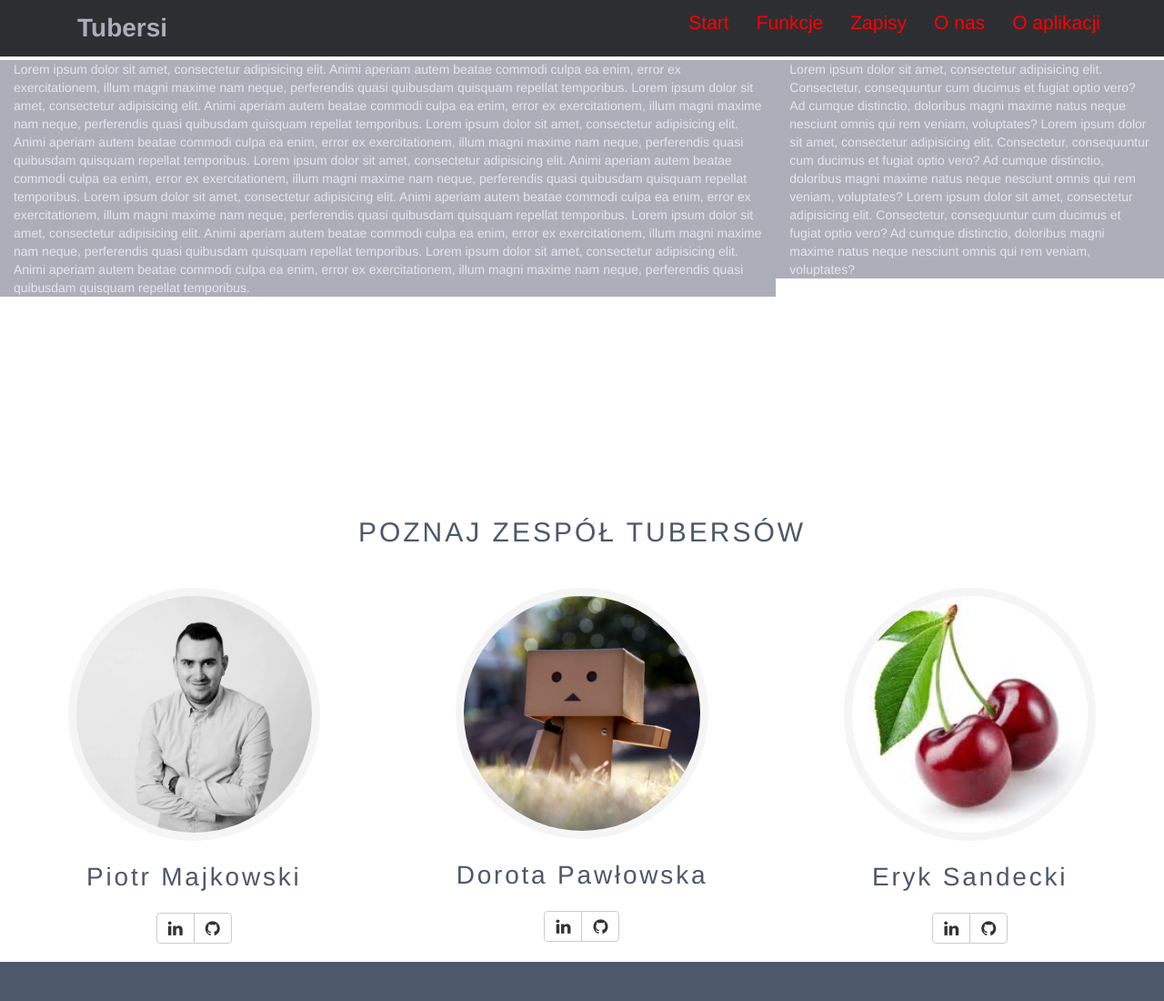
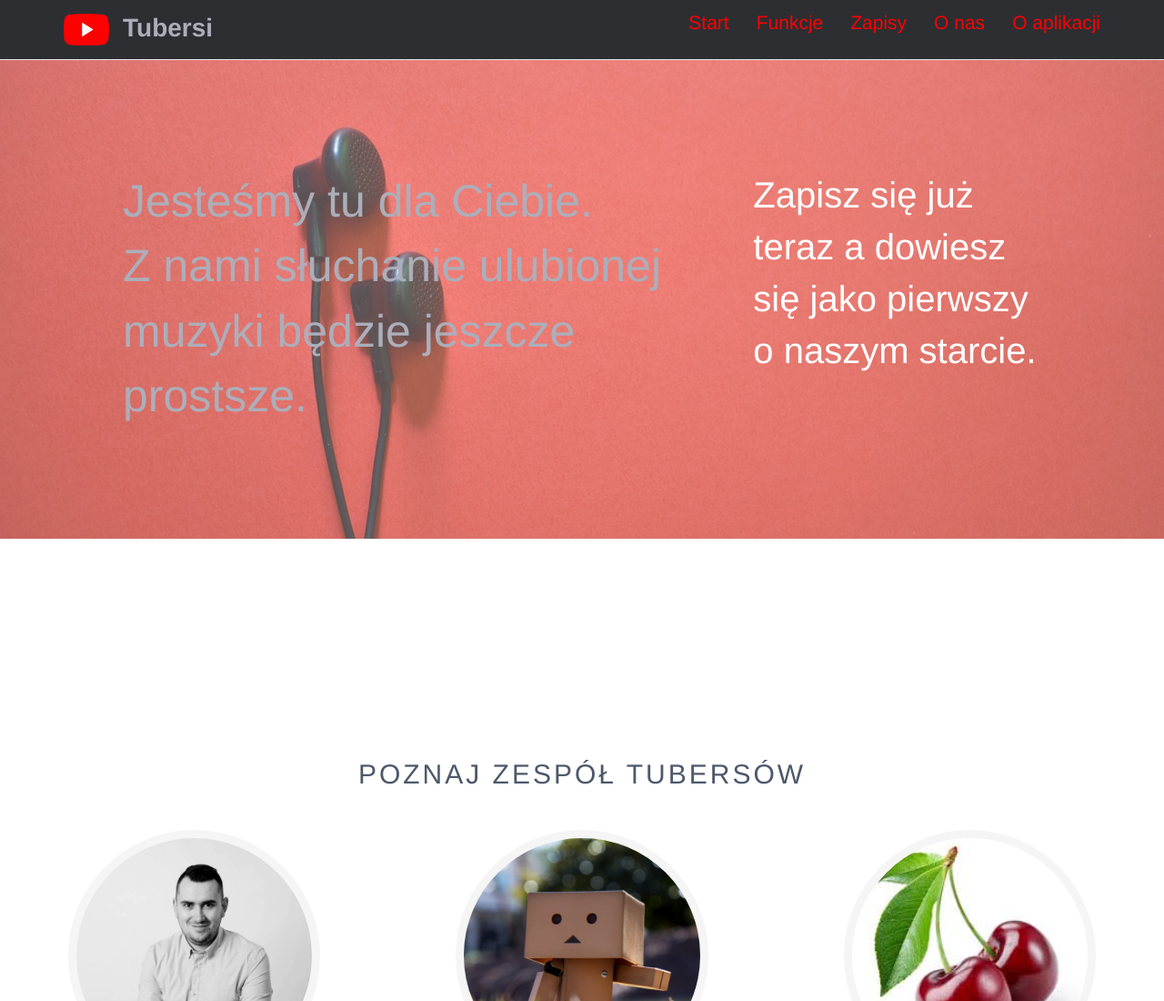
Before and after one commit to infoshareacademy/jfdzs2-tubersi, a plain HTML site: page index.html in a window 1280 px wide. Shown: the top 1100 px of the page at 91% size. Drawn offline with nearby package versions, Linux system fonts and the light colour scheme.

Commit message:
work from class1 add big picture

```diff
--- a/css/styles.css
+++ b/css/styles.css
@@ -1,22 +1,12 @@
-<<<<<<< Temporary merge branch 1
-
-.parallax{
-    /* Create the parallax scrolling effect */
-    background-size: cover;
-    height: 100%;
-    background: url("../images/night-roof-blue-sky__L.jpeg")no-repeat fixed center;
-}
-
-=======
 /*### Wspólne style ### */
 
 
 /*### DOROTA ### feature-navi ### Pasek Nawigacyjny (FIXED) */
 
-    /*color: #4D586A;*/
-    /*color: #2D2E32;*/
-    /*color: #ACAEBA;*/
-    /*color: #FE0000;*/
+    /*color: #4D586A; ciemny*/
+    /*color: #2D2E32; najciemniejszy*/
+    /*color: #ACAEBA; jasny szary*/
+    /*color: #FE0000; czerwony*/
 
 .logo{
     padding: 0;
@@ -76,23 +66,27 @@ section{
 
 /*### DOROTA ### feature-sneakpeak ### Tzw. Zajawka*/
 .parallax{
-    background: url("../images/night-roof-blue-sky__L.jpeg") no-repeat center fixed;
+    background: url("../images/5.jpg") no-repeat center fixed;
     background-size: cover;
-    height: 100%;
 }
 
 .flash{
-    background: #ACAEBA;
-}
-span{
-    color: white;
-    opacity: 0.7;
+    background: rgba(255,255,255,0.3);
+    padding: 4em;
+    font-size: 30px;
+    color: #ACAEBA;
 }
 
-.form{
-    background: #ACAEBA;
+.left{
+    display: block;
+    font-size: 50px;
 }
 
+.right{
+    color: #ffffff;
+    /*display: block;*/
+    font-size: 40px;
+}
 
 /*### ERYK ### feature-functions ### Spis planowanych funkcji*/
 
--- a/index.html
+++ b/index.html
@@ -45,23 +45,14 @@
 
     <main>
         <!--### DOROTA ### feature-sneakpeak ### Tzw. Zajawka -->
-        <section id="zajawka" class="container-fluid">
-            <div class="row">
-                <div class="flash col-xs-12 col-sm-12 col-md-8 col-lg-8">
-                <span>Lorem ipsum dolor sit amet, consectetur adipisicing elit. Animi aperiam autem beatae commodi culpa ea enim, error ex exercitationem, illum magni maxime nam neque, perferendis quasi quibusdam quisquam repellat temporibus.
-                Lorem ipsum dolor sit amet, consectetur adipisicing elit. Animi aperiam autem beatae commodi culpa ea enim, error ex exercitationem, illum magni maxime nam neque, perferendis quasi quibusdam quisquam repellat temporibus.
-                Lorem ipsum dolor sit amet, consectetur adipisicing elit. Animi aperiam autem beatae commodi culpa ea enim, error ex exercitationem, illum magni maxime nam neque, perferendis quasi quibusdam quisquam repellat temporibus.
-                Lorem ipsum dolor sit amet, consectetur adipisicing elit. Animi aperiam autem beatae commodi culpa ea enim, error ex exercitationem, illum magni maxime nam neque, perferendis quasi quibusdam quisquam repellat temporibus.
-                Lorem ipsum dolor sit amet, consectetur adipisicing elit. Animi aperiam autem beatae commodi culpa ea enim, error ex exercitationem, illum magni maxime nam neque, perferendis quasi quibusdam quisquam repellat temporibus.
-                Lorem ipsum dolor sit amet, consectetur adipisicing elit. Animi aperiam autem beatae commodi culpa ea enim, error ex exercitationem, illum magni maxime nam neque, perferendis quasi quibusdam quisquam repellat temporibus.
-                Lorem ipsum dolor sit amet, consectetur adipisicing elit. Animi aperiam autem beatae commodi culpa ea enim, error ex exercitationem, illum magni maxime nam neque, perferendis quasi quibusdam quisquam repellat temporibus.
-                </span>
+        <section id="zajawka" class="container-fluid parallax">
+            <div class="row flash">
+                <div class="col-xs-12 col-sm-12 col-md-8 col-lg-8">
+                    <span class="left">Jesteśmy tu dla Ciebie.</span>
+                    <span class="left">Z nami słuchanie ulubionej muzyki będzie jeszcze prostsze.</span>
                 </div>
-                <div class="form col-xs-12 col-sm-12 col-md-4 col-lg-4">
-                    <span>Lorem ipsum dolor sit amet, consectetur adipisicing elit. Consectetur, consequuntur cum ducimus et fugiat optio vero? Ad cumque distinctio, doloribus magni maxime natus neque nesciunt omnis qui rem veniam, voluptates?
-                    Lorem ipsum dolor sit amet, consectetur adipisicing elit. Consectetur, consequuntur cum ducimus et fugiat optio vero? Ad cumque distinctio, doloribus magni maxime natus neque nesciunt omnis qui rem veniam, voluptates?
-                    Lorem ipsum dolor sit amet, consectetur adipisicing elit. Consectetur, consequuntur cum ducimus et fugiat optio vero? Ad cumque distinctio, doloribus magni maxime natus neque nesciunt omnis qui rem veniam, voluptates?
-                    </span>
+                <div class="col-xs-12 col-sm-12 col-md-4 col-lg-4">
+                    <span class="right">Zapisz się już teraz a dowiesz się jako pierwszy o naszym starcie.</span>
                 </div>
             </div>
         </section>
```
